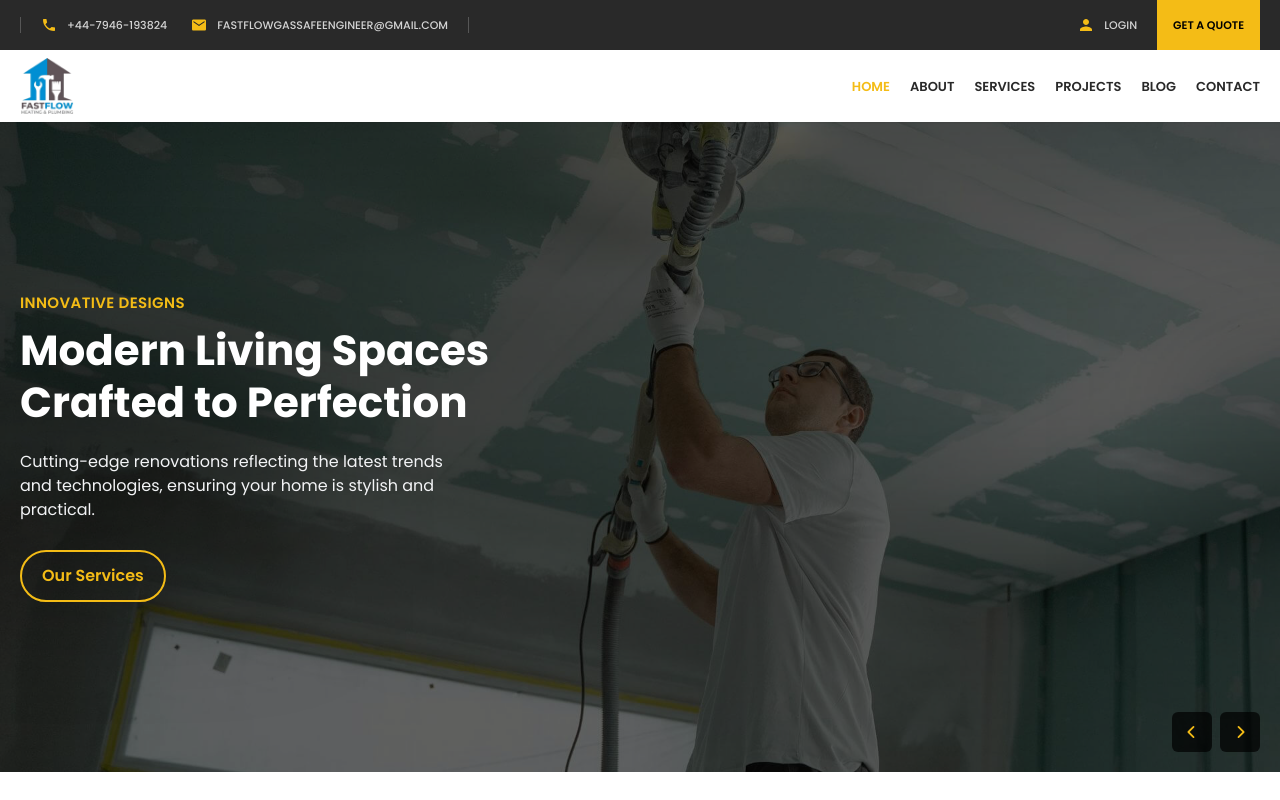
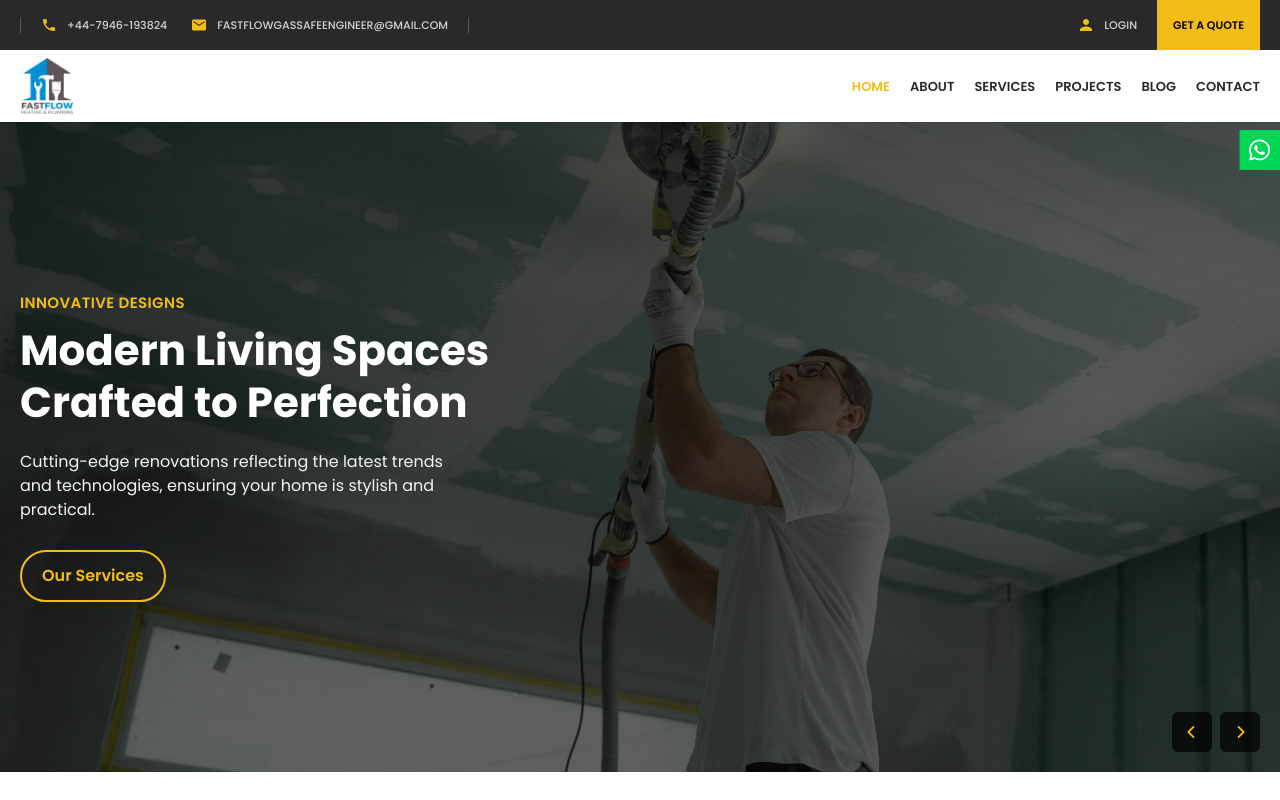
Before and after one commit to sababashfak/fastflow_frontend, a React (Vite) app: page / in a window 1280 px wide. Shown: the top 800 px of the page. Built offline with nearby package versions, Linux system fonts and the light colour scheme.

Commit message:
whatsapp contact added

```diff
--- a/src/components/shared/Layout.tsx
+++ b/src/components/shared/Layout.tsx
@@ -2,11 +2,13 @@ import { Outlet } from "react-router-dom";
 import Footer from "./Footer";
 import Navbar from "./Navbar";
 import ScrollToTop from "./ScrollToTop";
+import WhatsappButton from "./WhatsappButton";
 
 const Layout = () => {
   return (
     <div className="min-h-svh bg-[#f5f5f5] font-poppins">
       <Navbar />
+      <WhatsappButton />
       <Outlet />
       <Footer />
       <ScrollToTop />
--- /dev/null
+++ b/src/components/shared/WhatsappButton.tsx
@@ -0,0 +1,21 @@
+import { FaWhatsapp } from "react-icons/fa6";
+import { Link } from "react-router-dom";
+
+const WhatsappButton = () => {
+  return (
+    <Link
+      to="https://wa.me/447946193824"
+      className="fixed right-0 top-[80px] z-[99] grid translate-x-[calc(100%-40px)] grid-cols-[auto_1fr] items-center bg-[#00D757] text-white duration-300 hover:translate-x-0 lg:top-[130px]"
+      target="_blank"
+    >
+      <span className="flex w-10 justify-center py-2">
+        <FaWhatsapp className="text-2xl" />
+      </span>
+      <span className="block pr-2 text-[15px] font-medium">
+        +44-7946-193824
+      </span>
+    </Link>
+  );
+};
+
+export default WhatsappButton;
```
